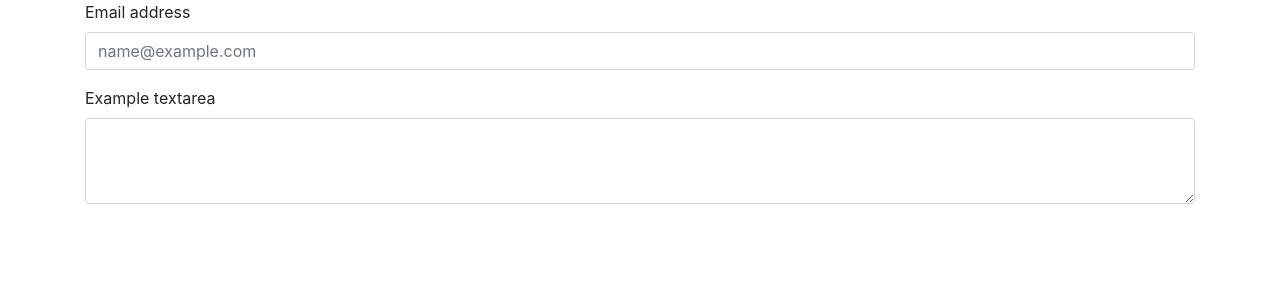
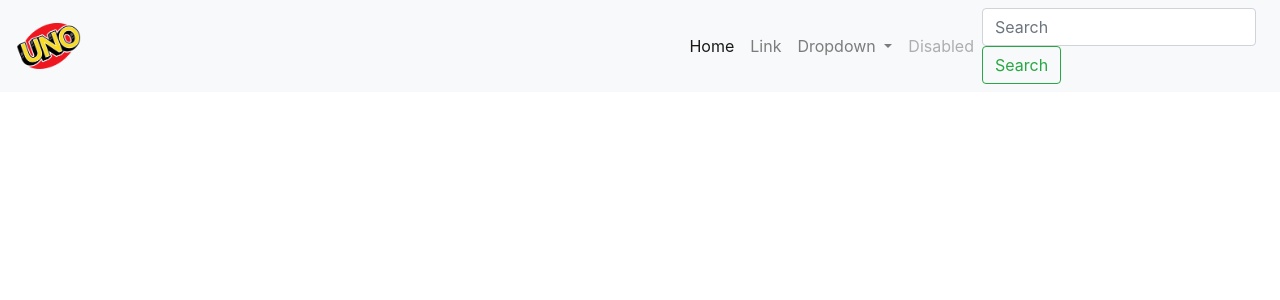
Before and after one commit to nicoglori/Uno, an Angular app: page / in a window 1280 px wide. Shown: the top 300 px of the page. Built offline with nearby package versions, Linux system fonts and the light colour scheme.

Commit message:
NAVBAR (con logo)

```diff
--- a/src/app/app.component.html
+++ b/src/app/app.component.html
@@ -1,3 +1,5 @@
+<app-header></app-header>
+
 <head>
     <!-- Required meta tags -->
     <meta charset="utf-8">
@@ -9,16 +11,6 @@
 
 <body>
 
-    <div class="container">
-        <div class="mb-3">
-            <label for="exampleFormControlInput1" class="form-label">Email address</label>
-            <input type="email" class="form-control" id="exampleFormControlInput1" placeholder="name@example.com">
-        </div>
-        <div class="mb-3">
-            <label for="exampleFormControlTextarea1" class="form-label">Example textarea</label>
-            <textarea class="form-control" id="exampleFormControlTextarea1" rows="3"></textarea>
-        </div>
-    </div>
 
 </body>
 
--- a/src/app/app.module.ts
+++ b/src/app/app.module.ts
@@ -4,11 +4,13 @@ import { BrowserModule } from '@angular/platform-browser';
 import { AppComponent } from './app.component';
 import { AppRoutingModule } from './app-routing.module';
 import { HomeComponent } from './home/home.component';
+import { HeaderComponent } from './header/header.component';
 
 @NgModule({
   declarations: [
     AppComponent,
-    HomeComponent
+    HomeComponent,
+    HeaderComponent
   ],
   imports: [
     BrowserModule,
--- /dev/null
+++ b/src/app/header/header.component.html
@@ -0,0 +1,37 @@
+<nav class="navbar navbar-expand-lg navbar-light bg-light">
+    <a class="navbar-brand" href="#"><img src="assets/images/logo.png" style="max-width:10%" /></a>
+    <button class="navbar-toggler" type="button" data-toggle="collapse" data-target="#navbarSupportedContent"
+        aria-controls="navbarSupportedContent" aria-expanded="false" aria-label="Toggle navigation">
+        <span class="navbar-toggler-icon"></span>
+    </button>
+
+    <div class="collapse navbar-collapse" id="navbarSupportedContent">
+        <ul class="navbar-nav mr-auto">
+            <li class="nav-item active">
+                <a class="nav-link" href="#">Home <span class="sr-only">(current)</span></a>
+            </li>
+            <li class="nav-item">
+                <a class="nav-link" href="#">Link</a>
+            </li>
+            <li class="nav-item dropdown">
+                <a class="nav-link dropdown-toggle" href="#" id="navbarDropdown" role="button" data-toggle="dropdown"
+                    aria-haspopup="true" aria-expanded="false">
+                    Dropdown
+                </a>
+                <div class="dropdown-menu" aria-labelledby="navbarDropdown">
+                    <a class="dropdown-item" href="#">Action</a>
+                    <a class="dropdown-item" href="#">Another action</a>
+                    <div class="dropdown-divider"></div>
+                    <a class="dropdown-item" href="#">Something else here</a>
+                </div>
+            </li>
+            <li class="nav-item">
+                <a class="nav-link disabled" href="#">Disabled</a>
+            </li>
+        </ul>
+        <form class="form-inline my-2 my-lg-0">
+            <input class="form-control mr-sm-2" type="search" placeholder="Search" aria-label="Search">
+            <button class="btn btn-outline-success my-2 my-sm-0" type="submit">Search</button>
+        </form>
+    </div>
+</nav>
--- /dev/null
+++ b/src/app/header/header.component.ts
@@ -0,0 +1,15 @@
+import { Component, OnInit } from '@angular/core';
+
+@Component({
+  selector: 'app-header',
+  templateUrl: './header.component.html',
+  styleUrls: ['./header.component.css']
+})
+export class HeaderComponent implements OnInit {
+
+  constructor() { }
+
+  ngOnInit(): void {
+  }
+
+}
```
Also changed, not shown: src/app/header/header.component.css (added), src/assets/images/logo.png (added), 1 other file (tests, documents, lock files or other folders).
